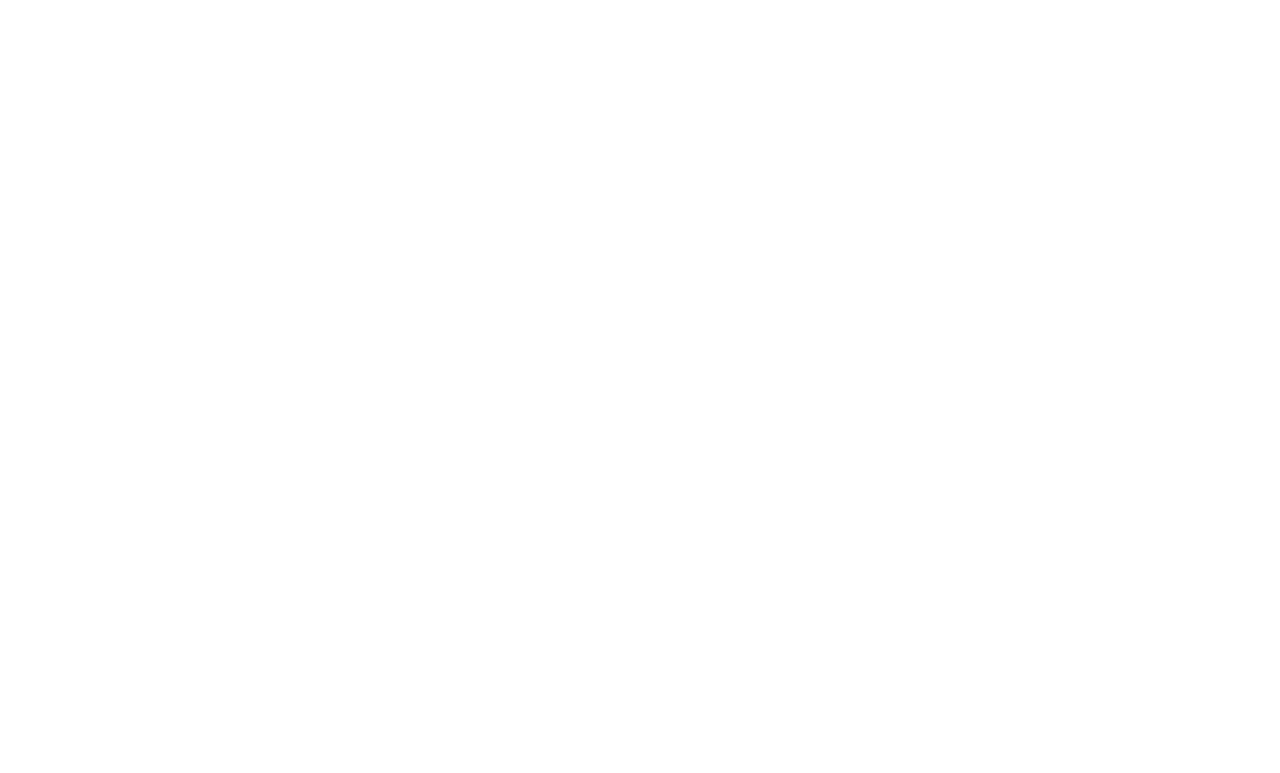
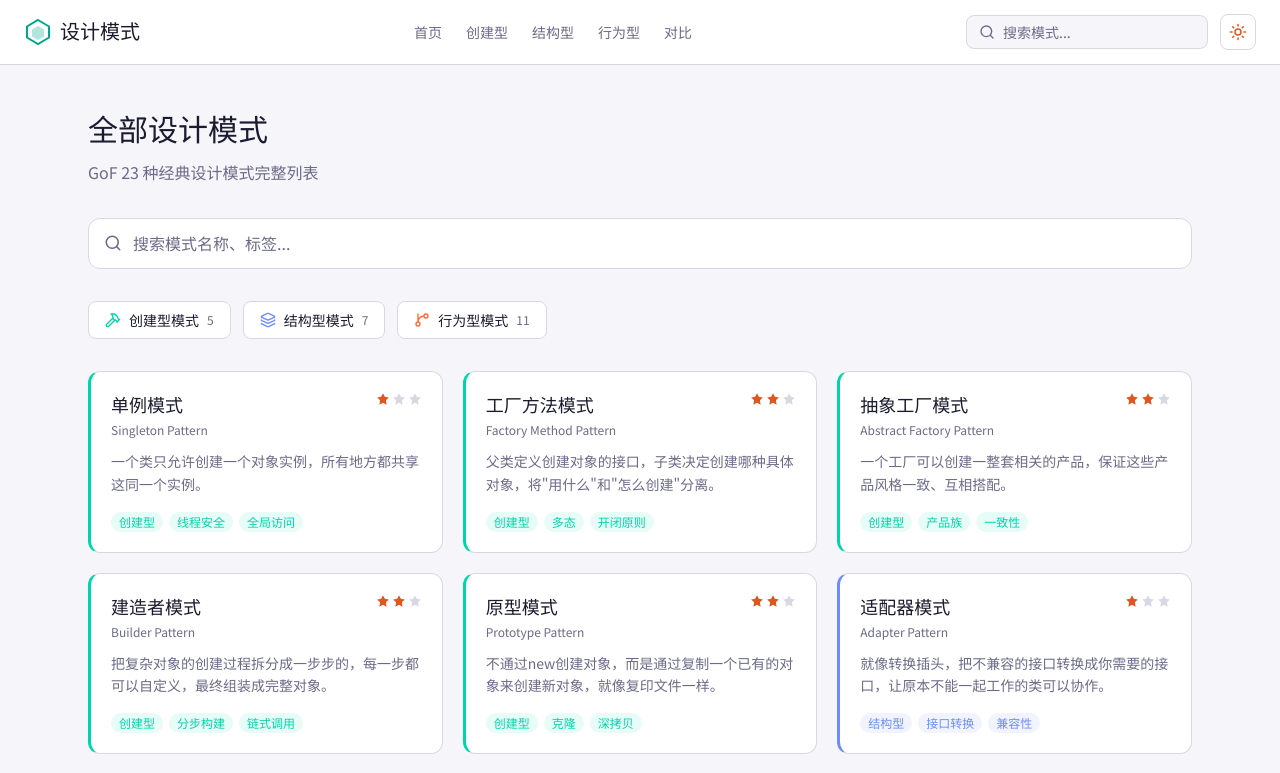
Before and after one commit to qiect/DesignPattern, a Vue app in the folder design-pattern-site/: page /DesignPattern/search in a window 1280 px wide. Before the commit this address had no page. Shown: the top 773 px of the page. Built offline with nearby package versions, Linux system fonts and the light colour scheme.

Commit message:
feat: 实现网站主题自动切换
Co-authored-by: traeagent <traeagent@users.noreply.github.com>

```diff
--- a/design-pattern-site/src/components/layout/AppHeader.vue
+++ b/design-pattern-site/src/components/layout/AppHeader.vue
@@ -1,12 +1,14 @@
 <script setup lang="ts">
 import { ref } from 'vue'
 import { Search, Sun, Moon, Monitor, Menu, X } from 'lucide-vue-next'
+import { useRouter } from 'vue-router'
 import { useTheme } from '@/composables/useTheme'
 
 const emit = defineEmits<{
   search: [query: string]
 }>()
 
+const router = useRouter()
 const searchQuery = ref('')
 const { theme, isAutoMode, toggleTheme, setAutoMode } = useTheme()
 
@@ -14,7 +16,10 @@ const showThemeMenu = ref(false)
 const showMobileNav = ref(false)
 
 function onSearch() {
-  emit('search', searchQuery.value)
+  const q = searchQuery.value.trim()
+  if (q) {
+    router.push({ name: 'search', query: { q } })
+  }
 }
 
 function handleSetAuto(auto: boolean) {
--- a/design-pattern-site/src/pages/CategoryPage.vue
+++ b/design-pattern-site/src/pages/CategoryPage.vue
@@ -1,5 +1,5 @@
 <script setup lang="ts">
-import { computed, ref } from 'vue'
+import { computed, ref, watch, onMounted } from 'vue'
 import { useRoute } from 'vue-router'
 import { Search, Hammer, Layers, GitBranch } from 'lucide-vue-next'
 import type { PatternCategory } from '@/types/pattern'
@@ -16,6 +16,21 @@ const props = defineProps<{
 const route = useRoute()
 const searchQuery = ref('')
 
+// 从 URL 参数初始化搜索
+onMounted(() => {
+  const q = route.query.q as string | undefined
+  if (q) {
+    searchQuery.value = q
+  }
+})
+
+// 监听路由变化更新搜索
+watch(() => route.query.q, (newQ) => {
+  if (typeof newQ === 'string' && newQ !== searchQuery.value) {
+    searchQuery.value = newQ
+  }
+})
+
 const categoryParam = computed(() => props.category ?? (route.params.category as string | undefined))
 const isAllPatterns = computed(() => !categoryParam.value)
 
@@ -30,7 +45,7 @@ const categoryIcons: Record<string, typeof Hammer> = {
 }
 
 const displayedPatterns = computed(() => {
-  let patterns = isAllPatterns.value
+  let patterns = (isAllPatterns.value || isSearchPage.value)
     ? getAllPatterns()
     : getPatternsByCategory(categoryParam.value as PatternCategory)
 
@@ -47,13 +62,17 @@ const displayedPatterns = computed(() => {
   return patterns
 })
 
-const pageTitle = computed(() =>
-  currentCategory.value?.name ?? '全部设计模式'
-)
+const isSearchPage = computed(() => route.name === 'search')
 
-const pageDesc = computed(() =>
-  currentCategory.value?.description ?? 'GoF 23 种经典设计模式完整列表'
-)
+const pageTitle = computed(() => {
+  if (isSearchPage.value && searchQuery.value.trim()) return `搜索: ${searchQuery.value}`
+  return currentCategory.value?.name ?? '全部设计模式'
+})
+
+const pageDesc = computed(() => {
+  if (isSearchPage.value && searchQuery.value.trim()) return `找到 ${displayedPatterns.value.length} 个匹配的设计模式`
+  return currentCategory.value?.description ?? 'GoF 23 种经典设计模式完整列表'
+})
 </script>
 
 <template>
@@ -89,8 +108,8 @@ const pageDesc = computed(() =>
         />
       </div>
 
-      <!-- Category Tabs (shown on all-patterns page) -->
-      <div v-if="isAllPatterns" class="flex gap-3 mb-8 flex-wrap">
+      <!-- Category Tabs (shown on all-patterns or search page) -->
+      <div v-if="isAllPatterns || isSearchPage" class="flex gap-3 mb-8 flex-wrap">
         <router-link
           v-for="cat in categories"
           :key="cat.id"
--- a/design-pattern-site/src/router/index.ts
+++ b/design-pattern-site/src/router/index.ts
@@ -9,6 +9,11 @@ const routes = [
     path: '/',
     name: 'home',
     component: HomePage,
+  },
+  {
+    path: '/search',
+    name: 'search',
+    component: CategoryPage,
   },
   {
     path: '/creational',
```
